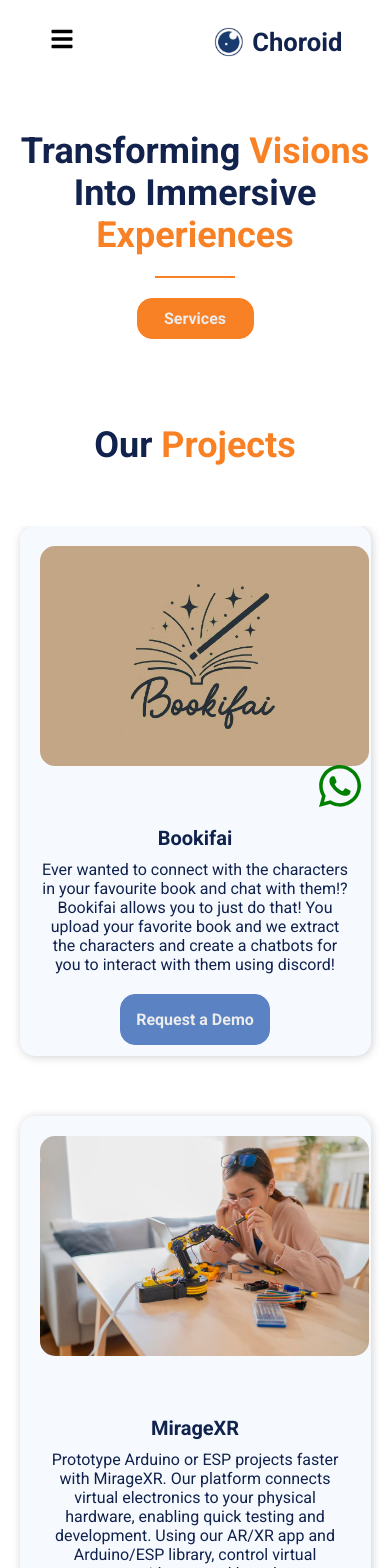
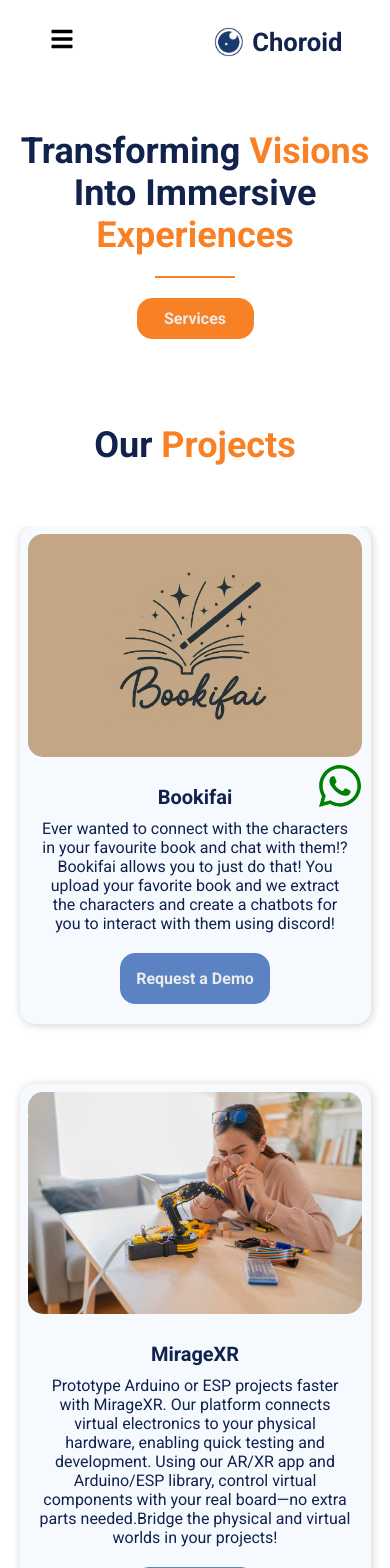
Before and after one commit to rabeeqiblawi/portfolio-nextjs, a Next.js app: page / in a window 390 px wide. Shown: the top 1568 px of the page. Built offline with nearby package versions, Linux system fonts and the light colour scheme.

Commit message:
Update projects responsiveness (Phone)

```diff
--- a/src/components/cards/ProjectCard.module.scss
+++ b/src/components/cards/ProjectCard.module.scss
@@ -75,16 +75,18 @@
     .container {
         flex-direction: column;
         width: 90%;
+        gap: 0;
         max-height: fit-content;
 
         .media {
             // width: 200px;
-            width: 94%;
+            width: 95%;
+            margin: 8px 2.5%;
         }
 
         .content {
             text-align: center;
-            height: 250px;
+            height: fit-content;
 
             .previewWebsiteButton {
                 position: relative;
```
